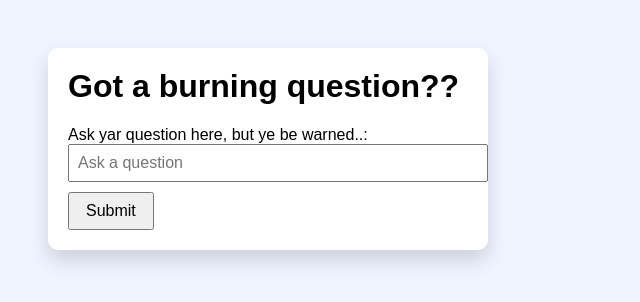
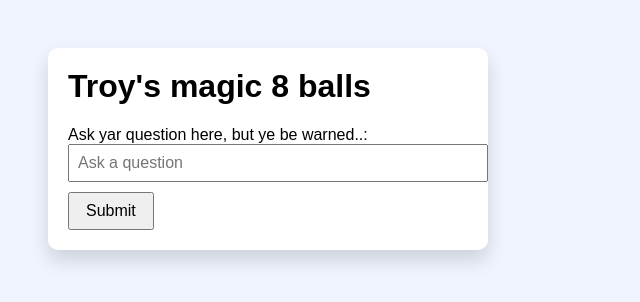
Before and after one commit to FinalFantasyX/troy_magic_8_ball, a plain HTML site: page index.html in a window 1280 px wide. Shown: the whole page, without its empty margins (0-640 px from the left). Drawn offline with Linux system fonts and the light colour scheme.

Commit message:
changed the title

```diff
--- a/index.html
+++ b/index.html
@@ -45,7 +45,7 @@
 <body>
 
   <div class="card">
-    <h1>Got a burning question??</h1>
+    <h1>Troy's magic 8 balls</h1>
 
     <label>Ask yar question here, but ye be warned..:</label><br>
     <input type="text" id="nameInput" placeholder="Ask a question">
```
